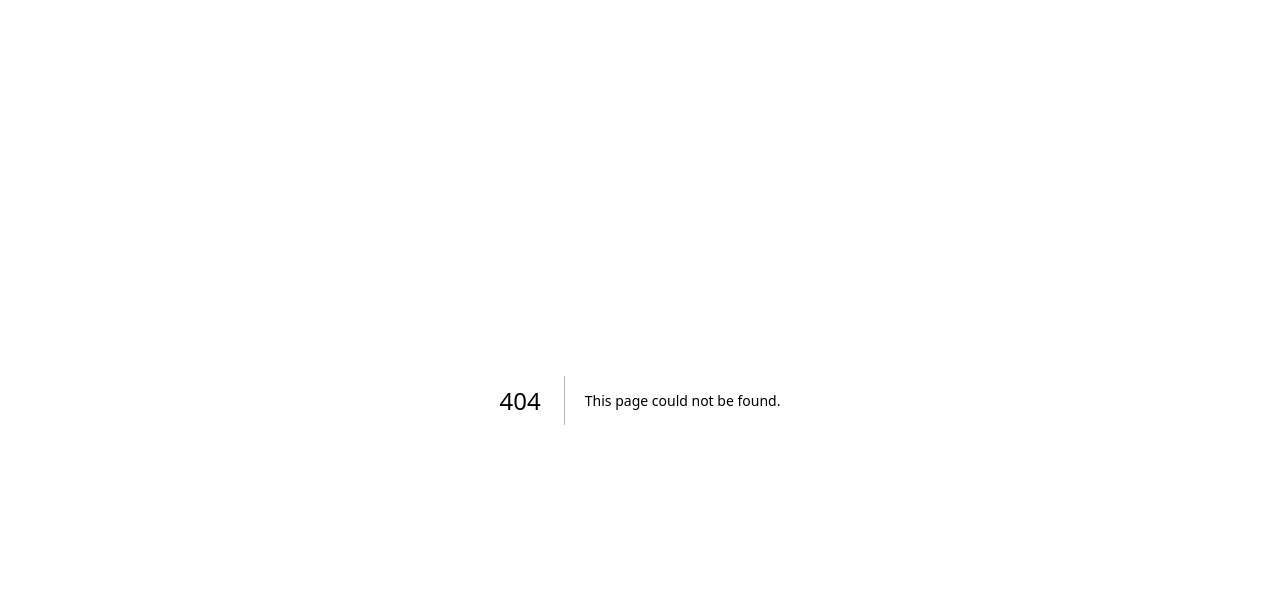
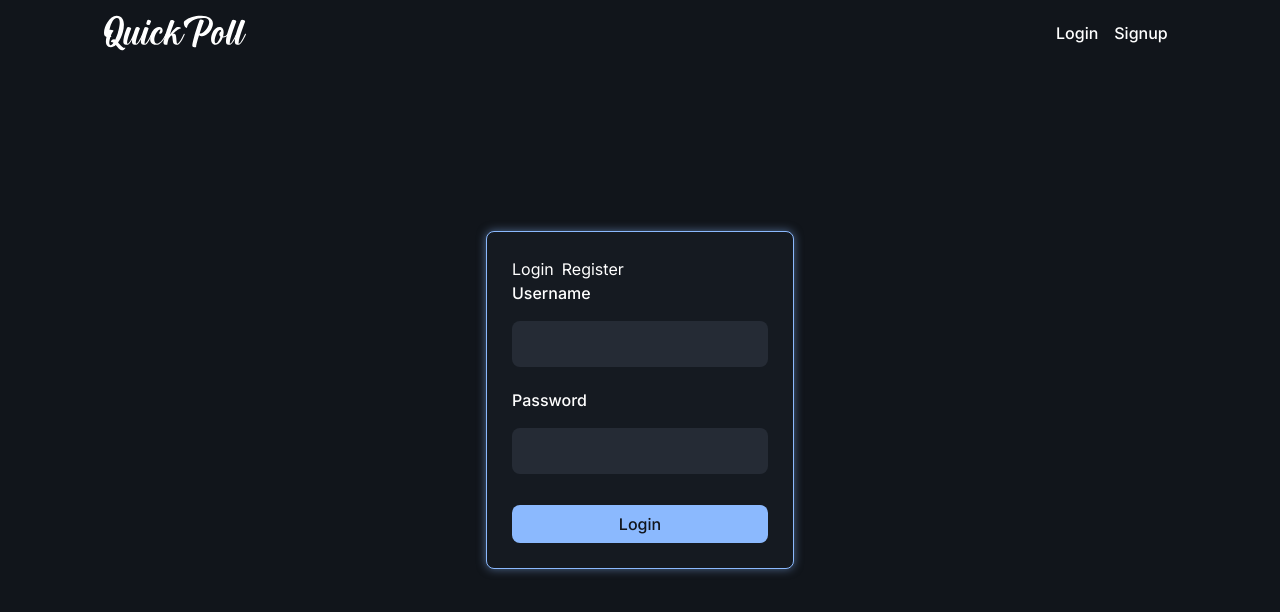
Before and after one commit to INFT3000/voting-app, a Next.js app in the folder frontend/: page /auth in a window 1280 px wide. Before the commit this address had no page. Shown: the top 612 px of the page. Built offline with nearby package versions, Linux system fonts and the light colour scheme.

Commit message:
Login/Register initial commit

```diff
--- a/frontend/package.json
+++ b/frontend/package.json
@@ -22,7 +22,8 @@
     "react-billboardjs": "^3.0.4",
     "react-dom": "^18",
     "react-hook-form": "^7.49.3",
-    "react-if": "^4.1.5"
+    "react-if": "^4.1.5",
+    "react-tabs": "^6.0.2"
   },
   "devDependencies": {
     "@polyfillhq/eslint-config": "^2.0.6",
--- /dev/null
+++ b/frontend/src/app/auth/page.tsx
@@ -0,0 +1,37 @@
+"use client";
+
+import {
+  Tab, TabList, TabPanel, Tabs,
+} from "react-tabs";
+
+import FormContainer from "../components/FormContainer";
+import Login from "../components/Login";
+import Navbar from "../components/Navbar";
+import Signup from "../components/Signup";
+
+export default function Auth(): JSX.Element {
+  return (
+    <main>
+      <Navbar />
+      <div className="flex h-screen items-center justify-center">
+        <div>
+          <FormContainer>
+            <Tabs>
+              <TabList className="flex gap-2">
+                <Tab selectedClassName="">Login</Tab>
+                <Tab selectedClassName="">Register</Tab>
+              </TabList>
+
+              <TabPanel>
+                <Login className="" />
+              </TabPanel>
+              <TabPanel>
+                <Signup className="" />
+              </TabPanel>
+            </Tabs>
+          </FormContainer>
+        </div>
+      </div>
+    </main>
+  );
+}
--- a/frontend/src/app/components/CreatePollWidget.tsx
+++ b/frontend/src/app/components/CreatePollWidget.tsx
@@ -9,8 +9,8 @@ import { useForm } from "react-hook-form";
 import { When } from "react-if";
 
 import Button from "./Button";
+import FormContainer from "./FormContainer";
 import IconButton from "./IconButton";
-import PollContainer from "./PollContainer";
 import ToggleSwitch from "./ToggleSwitch";
 import { QpAxios } from "@/helpers/quickpollaxios";
 
@@ -96,7 +96,7 @@ export default function CreatePollWidget(): JSX.Element {
   };
 
   return (
-    <PollContainer>
+    <FormContainer>
       <form className="w-[100%]" onSubmit={handleSubmit(onSubmit)}>
         <div className="inputGroup flex flex-col">
           <label htmlFor="title" className="mb-[5px] font-medium text-white">Title</label>
@@ -202,6 +202,6 @@ export default function CreatePollWidget(): JSX.Element {
         </div>
         <Button theme="primary" type="submit" className="mt-[10px] w-[100%]">Create Poll</Button>
       </form>
-    </PollContainer>
+    </FormContainer>
   );
 }
--- a/frontend/src/app/components/PollContainer.tsx
+++ b/frontend/src/app/components/FormContainer.tsx
@@ -1,10 +1,10 @@
 import React, { ReactNode } from "react";
 
-interface PollContainerProps {
+interface FormContainerProps {
   children: ReactNode;
 }
 
-function PollContainer({ children }: PollContainerProps): JSX.Element {
+function FormContainer({ children }: FormContainerProps): JSX.Element {
   return (
     <div
       className="box-border flex w-[100%] items-center justify-center rounded-lg border-[1px] border-primaryBlue bg-secondaryDark p-[25px] shadow-glow"
@@ -13,4 +13,4 @@ function PollContainer({ children }: PollContainerProps): JSX.Element {
   );
 }
 
-export default PollContainer;
+export default FormContainer;
--- /dev/null
+++ b/frontend/src/app/components/Login.tsx
@@ -0,0 +1,79 @@
+import { ErrorMessage } from "@hookform/error-message";
+import { useRouter } from "next/navigation";
+import React, { useState } from "react";
+import { Form, useForm } from "react-hook-form";
+
+import Button from "./Button";
+import FormContainer from "./FormContainer";
+
+function ErrorText({ message }: { message: string }): JSX.Element {
+  return (
+    <p className="text-[#FF0000]">{message}</p>
+  );
+}
+
+interface ILogin {
+  username: string;
+  password: string;
+}
+
+export default function Login({ className }): JSX.Element {
+  const formMethods = useForm<ILogin>();
+  const {
+    register, formState, handleSubmit,
+  } = formMethods;
+
+  const { errors } = formState;
+
+  const onSubmit = async (data: ILogin): Promise<void> => {
+    try {
+      console.log(data);
+    } catch (error) {
+      console.log("error!", error);
+    }
+  };
+
+  return (
+    <div>
+      <form className={`${className}`} onSubmit={handleSubmit(onSubmit)}>
+        <div className="flex flex-col gap-4">
+          <label htmlFor="username" className="font-medium">Username</label>
+          <input
+            type="username"
+            {...register("username", {
+              required: "Username is required",
+              maxLength: {
+                value: 20,
+                message: "Username is too long",
+              },
+            })}
+            id="username"
+            className="mb-[5px] rounded-lg border-[1px] border-transparent bg-tetraDark p-[10px] text-white outline-none focus:border-primaryBlue"
+          />
+          <ErrorMessage
+            errors={errors}
+            name="username"
+            render={({ message }) => <ErrorText message={message} />}
+          />
+
+          <label htmlFor="password" className="font-medium">Password</label>
+          <input
+            type="password"
+            {...register("password", {
+              required: "Password is required",
+            })}
+            id="password"
+            className="mb-[5px] rounded-lg border-[1px] border-transparent bg-tetraDark p-[10px] text-white outline-none focus:border-primaryBlue"
+          />
+          <ErrorMessage
+            errors={errors}
+            name="password"
+            render={({ message }) => <ErrorText message={message} />}
+          />
+
+          <Button theme="primary" type="submit" className="mt-[10px] w-[100%]">Login</Button>
+        </div>
+      </form>
+    </div>
+  );
+}
--- /dev/null
+++ b/frontend/src/app/components/Signup.tsx
@@ -0,0 +1,97 @@
+import { ErrorMessage } from "@hookform/error-message";
+import { useRouter } from "next/router";
+import React from "react";
+import { useForm } from "react-hook-form";
+
+import Button from "./Button";
+import FormContainer from "./FormContainer";
+
+function ErrorText({ message }: { message: string }): JSX.Element {
+  return (
+    <p className="text-[#FF0000]">{message}</p>
+  );
+}
+
+interface ISignup {
+  username: string;
+  password: string;
+  confirmPassword: string;
+}
+
+export default function Signup({ className }): JSX.Element {
+  const formMethods = useForm<ISignup>();
+  const {
+    register, formState, handleSubmit,
+  } = formMethods;
+
+  const { errors } = formState;
+
+  const onSubmit = async (data: ISignup): Promise<void> => {
+    try {
+      console.log(data);
+    } catch (error) {
+      console.log("error!", error);
+    }
+  };
+
+  return (
+    <div>
+      <form className={`${className}`} onSubmit={handleSubmit(onSubmit)}>
+        <div className="flex flex-col gap-4">
+          <label htmlFor="username" className="font-medium">Username</label>
+          <input
+            type="username"
+            {...register("username", {
+              required: "Username is required",
+              maxLength: {
+                value: 20,
+                message: "Username is too long",
+              },
+            })}
+            id="username"
+            className="mb-[5px] rounded-lg border-[1px] border-transparent bg-tetraDark p-[10px] text-white outline-none focus:border-primaryBlue"
+          />
+          <ErrorMessage
+            errors={errors}
+            name="username"
+            render={({ message }) => <ErrorText message={message} />}
+          />
+
+          <label htmlFor="password" className="font-medium">Password</label>
+          <input
+            type="password"
+            {...register("password", {
+              required: "Password is required",
+              minLength: { value: 8, message: "Password is too short" },
+            })}
+            id="password"
+            className="mb-[5px] rounded-lg border-[1px] border-transparent bg-tetraDark p-[10px] text-white outline-none focus:border-primaryBlue"
+          />
+          <ErrorMessage
+            errors={errors}
+            name="password"
+            render={({ message }) => <ErrorText message={message} />}
+          />
+
+          <label htmlFor="confirmPassword" className="font-medium">Confirm Password</label>
+          <input
+            type="password"
+            {...register("confirmPassword", {
+              required: "Password is required",
+            })}
+            id="confirmPassword"
+            className="mb-[5px] rounded-lg border-[1px] border-transparent bg-tetraDark p-[10px] text-white outline-none focus:border-primaryBlue"
+          />
+          <ErrorMessage
+            errors={errors}
+            name="confirmPassword"
+            render={({ message }) => <ErrorText message={message} />}
+          />
+
+          <Button theme="primary" type="submit" className="mt-[10px] w-[100%]">Signup</Button>
+
+        </div>
+      </form>
+    </div>
+  );
+}
--- a/frontend/src/app/page.tsx
+++ b/frontend/src/app/page.tsx
@@ -20,10 +20,10 @@ export default function Home(): JSX.Element {
         </div>
         <div className="buttonCont flex flex-row items-center justify-center gap-5 lg:items-start">
           <Button theme="primary">
-            <Link href="/signup">Login</Link>
+            <Link href="/auth">Login</Link>
           </Button>
           <Button theme="secondary">
-            <Link href="/signup">Signup</Link>
+            <Link href="/auth">Signup</Link>
           </Button>
         </div>
       </div>
@@ -31,6 +31,5 @@ export default function Home(): JSX.Element {
         <CreatePollWidget />
       </div>
     </main>
-
   );
 }
--- a/frontend/src/app/poll/[pollId]/page.tsx
+++ b/frontend/src/app/poll/[pollId]/page.tsx
@@ -7,8 +7,8 @@ import { useForm } from "react-hook-form";
 
 import { AsyncWrapper } from "@/app/components/AsyncWrapper";
 import Button from "@/app/components/Button";
+import FormContainer from "@/app/components/FormContainer";
 import Navbar from "@/app/components/Navbar";
-import PollContainer from "@/app/components/PollContainer";
 import useQpAxios, { QpAxios } from "@/helpers/quickpollaxios";
 
 type Option = {
@@ -95,7 +95,7 @@ export default function Page({ params }: { params: { pollId: string } }): JSX.El
     <main className="relative flex min-h-screen flex-col items-center justify-center">
       <Navbar />
       <AsyncWrapper requests={[pollReq]}>
-        <PollContainer>
+        <FormContainer>
           <form className="flex w-[100%] flex-col justify-start gap-[45px]" onSubmit={handleSubmit(onSubmit)}>
             <div>
               <h1 className="text-3xl font-bold">{data?.poll.title}</h1>
@@ -127,7 +127,7 @@ export default function Page({ params }: { params: { pollId: string } }): JSX.El
               </Button>
             </div>
           </form>
-        </PollContainer>
+        </FormContainer>
       </AsyncWrapper>
     </main>
   );
--- a/frontend/src/app/poll/[pollId]/results/page.tsx
+++ b/frontend/src/app/poll/[pollId]/results/page.tsx
@@ -5,8 +5,8 @@ import BillboardChart from "react-billboardjs";
 
 import { Poll } from "../page";
 import { AsyncWrapper } from "@/app/components/AsyncWrapper";
+import FormContainer from "@/app/components/FormContainer";
 import Navbar from "@/app/components/Navbar";
-import PollContainer from "@/app/components/PollContainer";
 import useQpAxios from "@/helpers/quickpollaxios";
 
 type ResultsResponse = {
@@ -80,7 +80,7 @@ export default function Page({ params }: { params: { pollId: string } }): JSX.El
     <main className="relative flex min-h-screen flex-col items-center justify-center">
       <Navbar />
       <AsyncWrapper requests={[resultsReq, pollReq]}>
-        <PollContainer>
+        <FormContainer>
           <div className="flex min-w-[400px] flex-col">
             {/* Meta */}
             <div>
@@ -102,7 +102,7 @@ export default function Page({ params }: { params: { pollId: string } }): JSX.El
               <p>https://quickpoll.ca/poll/{pollId}</p>
             </div>
           </div>
-        </PollContainer>
+        </FormContainer>
       </AsyncWrapper>
     </main>
   );
```
Also changed, not shown: 1 other file (tests, documents, lock files or other folders).
